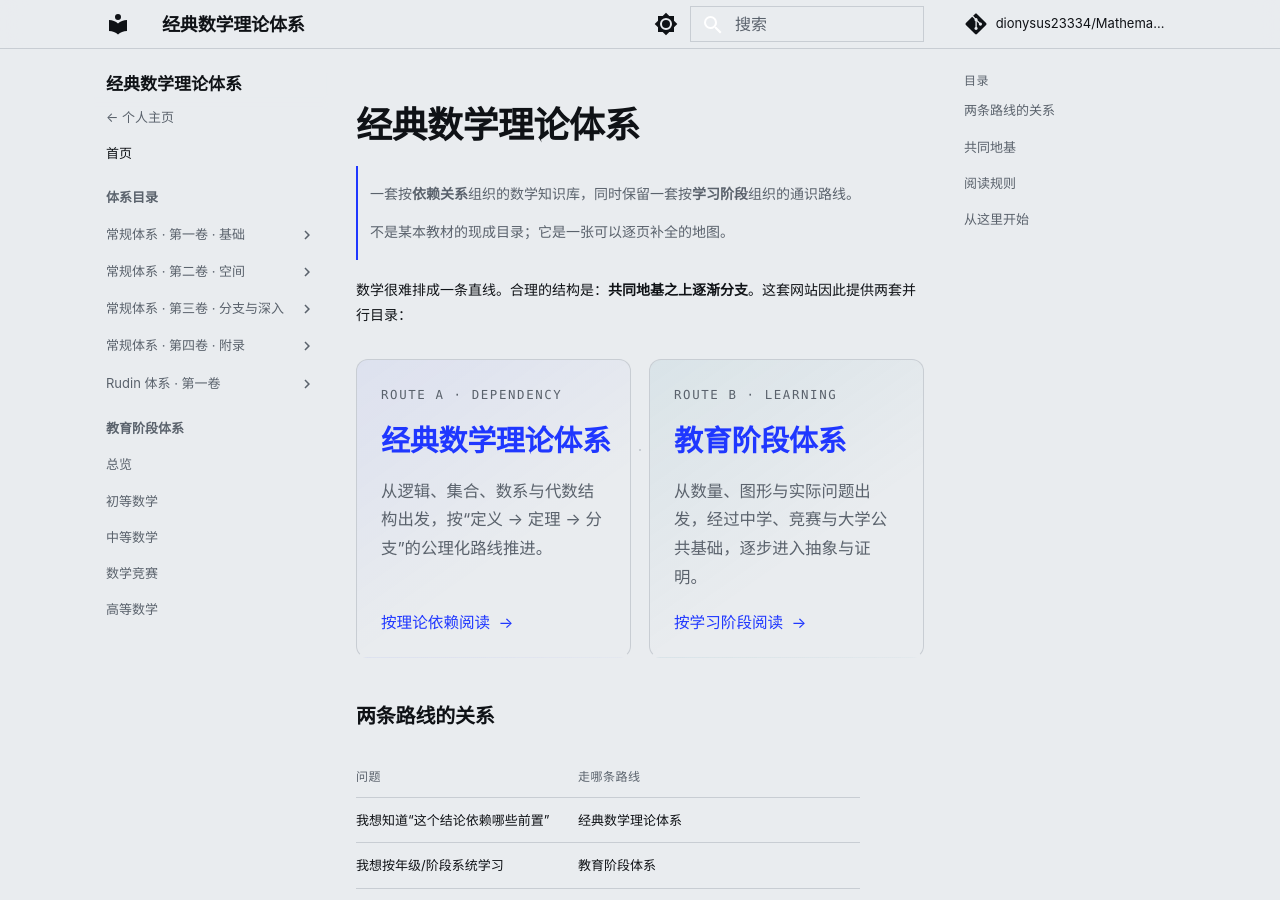
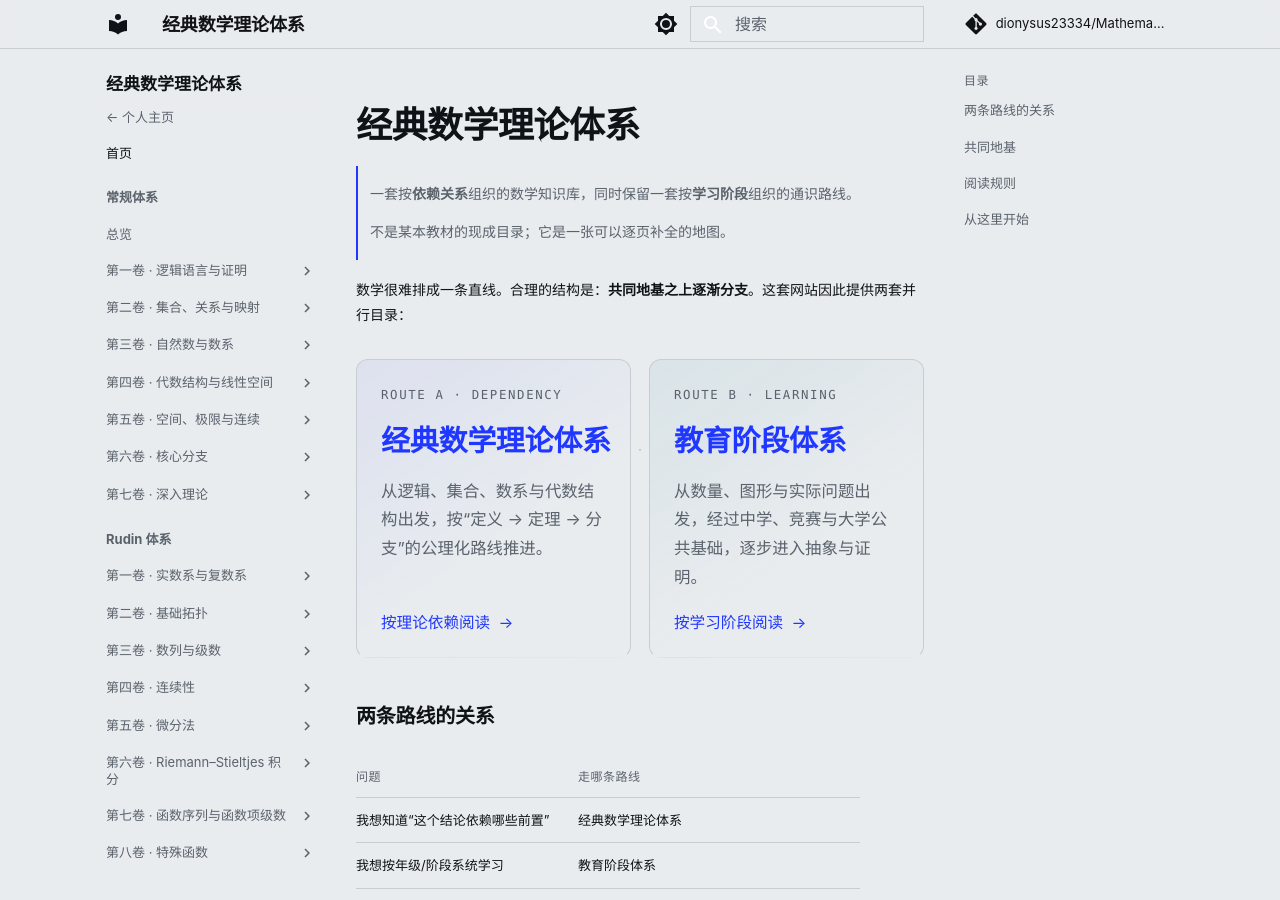
Before and after one commit to dionysus23334/Mathematics, an MkDocs documentation site: the page built from docs/index.md, in a window 1280 px wide and 900 px high. Built offline with MkDocs 1.6.1 and Material for MkDocs 9.7.7, drawn with Linux system fonts in a browser that asks for light colours; comment, search, counter and statistics services are not loaded.

Commit message:
Rebuild sidebar as seven regular volumes and eleven Rudin volumes

```diff
--- /dev/null
+++ b/docs/theory/rudin/02-basic-topology.md
@@ -0,0 +1,41 @@
+# 第 2 章 · 基础拓扑
+
+> **状态**：计划中。本页只列本章范围、关键定理与前置，**尚未展开证明**。
+>
+> **所属**：Rudin 体系 · 第二卷 · 基础拓扑
+> **出处**：Walter Rudin, *Principles of Mathematical Analysis*，第 2 章。
+
+## 前置
+
+- 常规体系第 1–5 卷（逻辑、集合、数系、代数、空间）；
+- 前序 Rudin 章节。
+
+## 本章范围
+
+度量空间、开集与闭集、紧致性、连通性、Cantor 集
+
+具体包括：
+
+- 度量空间、开球、开集与闭集
+- 聚点、闭包、相对拓扑
+- 紧致性、序列紧致、Heine–Borel
+- 连通性、连通分支
+- Cantor 集与完全集
+
+## 关键定理（待展开）
+
+- 紧致子集闭且有界；连续像紧致；紧集上连续函数取极值
+- 连通子集在连续映射下的像连通
+- Cantor 集是不可数、无处稠密的紧集
+
+> 这些定理目前只是目录级提示，不是本站已证明结论。展开时会补：定义、定理陈述、完整证明/暂缓说明、例子与检查点。
+
+## 与常规体系的接口
+
+- 常规体系第 5 卷：[空间、极限与连续](../05-spaces.md)
+- 证明状态：[证明状态与核心证明](../proofs.md)
+- Rudin 第 1 章：[实数系与复数系](01-real-complex.md)
+
+## 参考
+
+- Walter Rudin, *Principles of Mathematical Analysis*（中文版），对应章节。
--- /dev/null
+++ b/docs/theory/rudin/03-sequences-series.md
@@ -0,0 +1,41 @@
+# 第 3 章 · 数列与级数
+
+> **状态**：计划中。本页只列本章范围、关键定理与前置，**尚未展开证明**。
+>
+> **所属**：Rudin 体系 · 第三卷 · 数列与级数
+> **出处**：Walter Rudin, *Principles of Mathematical Analysis*，第 3 章。
+
+## 前置
+
+- 常规体系第 1–5 卷（逻辑、集合、数系、代数、空间）；
+- 前序 Rudin 章节。
+
+## 本章范围
+
+收敛、Cauchy、limsup/liminf、级数判别、幂级数
+
+具体包括：
+
+- 数列收敛与子列
+- Cauchy 列与完备性
+- 上极限、下极限
+- 正项级数、绝对收敛
+- 幂级数与收敛半径
+
+## 关键定理（待展开）
+
+- 单调有界定理；Bolzano–Weierstrass 定理
+- Cauchy 收敛准则
+- 比值/根值判别法；幂级数在收敛区间内闭一致收敛
+
+> 这些定理目前只是目录级提示，不是本站已证明结论。展开时会补：定义、定理陈述、完整证明/暂缓说明、例子与检查点。
+
+## 与常规体系的接口
+
+- 常规体系第 5 卷：[空间、极限与连续](../05-spaces.md)
+- 证明状态：[证明状态与核心证明](../proofs.md)
+- Rudin 第 1 章：[实数系与复数系](01-real-complex.md)
+
+## 参考
+
+- Walter Rudin, *Principles of Mathematical Analysis*（中文版），对应章节。
--- /dev/null
+++ b/docs/theory/rudin/04-continuity.md
@@ -0,0 +1,42 @@
+# 第 4 章 · 连续性
+
+> **状态**：计划中。本页只列本章范围、关键定理与前置，**尚未展开证明**。
+>
+> **所属**：Rudin 体系 · 第四卷 · 连续性
+> **出处**：Walter Rudin, *Principles of Mathematical Analysis*，第 4 章。
+
+## 前置
+
+- 常规体系第 1–5 卷（逻辑、集合、数系、代数、空间）；
+- 前序 Rudin 章节。
+
+## 本章范围
+
+函数极限、连续映射、紧致/连通上的性质、间断点、单调函数
+
+具体包括：
+
+- 函数极限与连续
+- 连续映射的局部/整体性质
+- 紧集与连通集上的连续函数
+- 间断点分类
+- 单调函数与反函数
+
+## 关键定理（待展开）
+
+- 连续映射保持紧致与连通
+- 紧集上连续函数一致连续
+- 介值定理、极值定理
+- 单调函数的间断点至多可数
+
+> 这些定理目前只是目录级提示，不是本站已证明结论。展开时会补：定义、定理陈述、完整证明/暂缓说明、例子与检查点。
+
+## 与常规体系的接口
+
+- 常规体系第 5 卷：[空间、极限与连续](../05-spaces.md)
+- 证明状态：[证明状态与核心证明](../proofs.md)
+- Rudin 第 1 章：[实数系与复数系](01-real-complex.md)
+
+## 参考
+
+- Walter Rudin, *Principles of Mathematical Analysis*（中文版），对应章节。
--- /dev/null
+++ b/docs/theory/rudin/05-differentiation.md
@@ -0,0 +1,41 @@
+# 第 5 章 · 微分法
+
+> **状态**：计划中。本页只列本章范围、关键定理与前置，**尚未展开证明**。
+>
+> **所属**：Rudin 体系 · 第五卷 · 微分法
+> **出处**：Walter Rudin, *Principles of Mathematical Analysis*，第 5 章。
+
+## 前置
+
+- 常规体系第 1–5 卷（逻辑、集合、数系、代数、空间）；
+- 前序 Rudin 章节。
+
+## 本章范围
+
+导数、中值定理、Taylor 展开、L’Hôpital 法则
+
+具体包括：
+
+- 导数与微分
+- 中值定理
+- 导数的连续性、Darboux 性质
+- Taylor 定理
+- L’Hôpital 法则
+
+## 关键定理（待展开）
+
+- Rolle 定理、Lagrange 中值定理、Cauchy 中值定理
+- 导函数具有介值性质（Darboux）
+- Taylor 公式与余项
+
+> 这些定理目前只是目录级提示，不是本站已证明结论。展开时会补：定义、定理陈述、完整证明/暂缓说明、例子与检查点。
+
+## 与常规体系的接口
+
+- 常规体系第 5 卷：[空间、极限与连续](../05-spaces.md)
+- 证明状态：[证明状态与核心证明](../proofs.md)
+- Rudin 第 1 章：[实数系与复数系](01-real-complex.md)
+
+## 参考
+
+- Walter Rudin, *Principles of Mathematical Analysis*（中文版），对应章节。
--- /dev/null
+++ b/docs/theory/rudin/06-riemann-stieltjes.md
@@ -0,0 +1,41 @@
+# 第 6 章 · Riemann–Stieltjes 积分
+
+> **状态**：计划中。本页只列本章范围、关键定理与前置，**尚未展开证明**。
+>
+> **所属**：Rudin 体系 · 第六卷 · Riemann–Stieltjes 积分
+> **出处**：Walter Rudin, *Principles of Mathematical Analysis*，第 6 章。
+
+## 前置
+
+- 常规体系第 1–5 卷（逻辑、集合、数系、代数、空间）；
+- 前序 Rudin 章节。
+
+## 本章范围
+
+积分定义、存在性、性质、分部积分、换元、可求长曲线
+
+具体包括：
+
+- Riemann–Stieltjes 积分定义
+- 可积性条件
+- 积分性质与估计
+- 分部积分与换元
+- 可求长曲线
+
+## 关键定理（待展开）
+
+- 连续函数关于有界变差函数可积
+- 积分线性性、单调性、绝对值估计
+- 分部积分公式；可求长曲线的长度表示
+
+> 这些定理目前只是目录级提示，不是本站已证明结论。展开时会补：定义、定理陈述、完整证明/暂缓说明、例子与检查点。
+
+## 与常规体系的接口
+
+- 常规体系第 5 卷：[空间、极限与连续](../05-spaces.md)
+- 证明状态：[证明状态与核心证明](../proofs.md)
+- Rudin 第 1 章：[实数系与复数系](01-real-complex.md)
+
+## 参考
+
+- Walter Rudin, *Principles of Mathematical Analysis*（中文版），对应章节。
--- /dev/null
+++ b/docs/theory/rudin/07-function-sequences.md
@@ -0,0 +1,41 @@
+# 第 7 章 · 函数序列与函数项级数
+
+> **状态**：计划中。本页只列本章范围、关键定理与前置，**尚未展开证明**。
+>
+> **所属**：Rudin 体系 · 第七卷 · 函数序列与函数项级数
+> **出处**：Walter Rudin, *Principles of Mathematical Analysis*，第 7 章。
+
+## 前置
+
+- 常规体系第 1–5 卷（逻辑、集合、数系、代数、空间）；
+- 前序 Rudin 章节。
+
+## 本章范围
+
+一致收敛、极限交换、等度连续、Stone–Weierstrass
+
+具体包括：
+
+- 逐点收敛与一致收敛
+- 一致收敛与极限交换
+- 函数项级数
+- 等度连续与 Arzelà–Ascoli
+- Stone–Weierstrass 定理
+
+## 关键定理（待展开）
+
+- 一致收敛保持连续、积分、极限
+- Arzelà–Ascoli 紧性准则
+- Stone–Weierstrass 稠密性
+
+> 这些定理目前只是目录级提示，不是本站已证明结论。展开时会补：定义、定理陈述、完整证明/暂缓说明、例子与检查点。
+
+## 与常规体系的接口
+
+- 常规体系第 5 卷：[空间、极限与连续](../05-spaces.md)
+- 证明状态：[证明状态与核心证明](../proofs.md)
+- Rudin 第 1 章：[实数系与复数系](01-real-complex.md)
+
+## 参考
+
+- Walter Rudin, *Principles of Mathematical Analysis*（中文版），对应章节。
--- /dev/null
+++ b/docs/theory/rudin/08-special-functions.md
@@ -0,0 +1,41 @@
+# 第 8 章 · 特殊函数
+
+> **状态**：计划中。本页只列本章范围、关键定理与前置，**尚未展开证明**。
+>
+> **所属**：Rudin 体系 · 第八卷 · 特殊函数
+> **出处**：Walter Rudin, *Principles of Mathematical Analysis*，第 8 章。
+
+## 前置
+
+- 常规体系第 1–5 卷（逻辑、集合、数系、代数、空间）；
+- 前序 Rudin 章节。
+
+## 本章范围
+
+幂级数、指数/对数、三角函数、Fourier 级数、Gamma 函数
+
+具体包括：
+
+- 幂级数与解析函数
+- 指数函数、对数函数
+- 三角函数与 Fourier 级数
+- Gamma 函数
+- Beta 函数与 Stirling 公式
+
+## 关键定理（待展开）
+
+- 指数函数的函数方程与级数表示
+- Fourier 级数的收敛性
+- Gamma 函数的递推与解析延拓
+
+> 这些定理目前只是目录级提示，不是本站已证明结论。展开时会补：定义、定理陈述、完整证明/暂缓说明、例子与检查点。
+
+## 与常规体系的接口
+
+- 常规体系第 5 卷：[空间、极限与连续](../05-spaces.md)
+- 证明状态：[证明状态与核心证明](../proofs.md)
+- Rudin 第 1 章：[实数系与复数系](01-real-complex.md)
+
+## 参考
+
+- Walter Rudin, *Principles of Mathematical Analysis*（中文版），对应章节。
--- /dev/null
+++ b/docs/theory/rudin/09-multivariable.md
@@ -0,0 +1,42 @@
+# 第 9 章 · 多元函数
+
+> **状态**：计划中。本页只列本章范围、关键定理与前置，**尚未展开证明**。
+>
+> **所属**：Rudin 体系 · 第九卷 · 多元函数
+> **出处**：Walter Rudin, *Principles of Mathematical Analysis*，第 9 章。
+
+## 前置
+
+- 常规体系第 1–5 卷（逻辑、集合、数系、代数、空间）；
+- 前序 Rudin 章节。
+
+## 本章范围
+
+线性变换、导数、压缩映射、反函数/隐函数定理
+
+具体包括：
+
+- 线性变换与矩阵
+- 多元函数的导数
+- 压缩映射原理
+- 反函数定理
+- 隐函数定理
+
+## 关键定理（待展开）
+
+- 压缩映射原理（完整证明见证明页）
+- 反函数定理
+- 隐函数定理
+- 秩定理
+
+> 这些定理目前只是目录级提示，不是本站已证明结论。展开时会补：定义、定理陈述、完整证明/暂缓说明、例子与检查点。
+
+## 与常规体系的接口
+
+- 常规体系第 5 卷：[空间、极限与连续](../05-spaces.md)
+- 证明状态：[证明状态与核心证明](../proofs.md)
+- Rudin 第 1 章：[实数系与复数系](01-real-complex.md)
+
+## 参考
+
+- Walter Rudin, *Principles of Mathematical Analysis*（中文版），对应章节。
--- /dev/null
+++ b/docs/theory/rudin/10-differential-forms.md
@@ -0,0 +1,41 @@
+# 第 10 章 · 微分形式的积分
+
+> **状态**：计划中。本页只列本章范围、关键定理与前置，**尚未展开证明**。
+>
+> **所属**：Rudin 体系 · 第十卷 · 微分形式的积分
+> **出处**：Walter Rudin, *Principles of Mathematical Analysis*，第 10 章。
+
+## 前置
+
+- 常规体系第 1–5 卷（逻辑、集合、数系、代数、空间）；
+- 前序 Rudin 章节。
+
+## 本章范围
+
+微分形式、单纯形、链、Stokes 定理
+
+具体包括：
+
+- 微分形式与外微分
+- 单纯形与链
+- 微分形式的积分
+- Stokes 定理
+- 闭形式与恰当形式
+
+## 关键定理（待展开）
+
+- Stokes 定理
+- Poincaré 引理
+- 闭形式/恰当形式的关系
+
+> 这些定理目前只是目录级提示，不是本站已证明结论。展开时会补：定义、定理陈述、完整证明/暂缓说明、例子与检查点。
+
+## 与常规体系的接口
+
+- 常规体系第 5 卷：[空间、极限与连续](../05-spaces.md)
+- 证明状态：[证明状态与核心证明](../proofs.md)
+- Rudin 第 1 章：[实数系与复数系](01-real-complex.md)
+
+## 参考
+
+- Walter Rudin, *Principles of Mathematical Analysis*（中文版），对应章节。
--- /dev/null
+++ b/docs/theory/rudin/11-lebesgue.md
@@ -0,0 +1,41 @@
+# 第 11 章 · Lebesgue 理论
+
+> **状态**：计划中。本页只列本章范围、关键定理与前置，**尚未展开证明**。
+>
+> **所属**：Rudin 体系 · 第十一卷 · Lebesgue 理论
+> **出处**：Walter Rudin, *Principles of Mathematical Analysis*，第 11 章。
+
+## 前置
+
+- 常规体系第 1–5 卷（逻辑、集合、数系、代数、空间）；
+- 前序 Rudin 章节。
+
+## 本章范围
+
+测度、可测函数、积分、收敛定理、L² 空间
+
+具体包括：
+
+- 集合函数与测度
+- 可测函数
+- Lebesgue 积分
+- MCT、Fatou、DCT
+- L² 空间与完备性
+
+## 关键定理（待展开）
+
+- 单调收敛定理、Fatou 引理、控制收敛定理
+- Lebesgue 积分与 Riemann 积分的关系
+- L² 是 Hilbert 空间
+
+> 这些定理目前只是目录级提示，不是本站已证明结论。展开时会补：定义、定理陈述、完整证明/暂缓说明、例子与检查点。
+
+## 与常规体系的接口
+
+- 常规体系第 5 卷：[空间、极限与连续](../05-spaces.md)
+- 证明状态：[证明状态与核心证明](../proofs.md)
+- Rudin 第 1 章：[实数系与复数系](01-real-complex.md)
+
+## 参考
+
+- Walter Rudin, *Principles of Mathematical Analysis*（中文版），对应章节。
--- a/mkdocs.yml
+++ b/mkdocs.yml
@@ -39,32 +39,57 @@ theme:
 nav:
   - ← 个人主页: https://dionysus23334.github.io/study-blogs/
   - 首页: index.md
-  - 体系目录:
-      - 常规体系 · 第一卷 · 基础:
-          - 总览: theory/index.md
-          - 1 · 逻辑语言与证明: theory/01-logic.md
-          - 2 · 集合、关系与映射: theory/02-sets.md
-          - 3 · 自然数与数系: theory/03-numbers.md
-          - 4 · 代数结构与线性空间: theory/04-algebra.md
-      - 常规体系 · 第二卷 · 空间:
-          - 5 · 空间、极限与连续: theory/05-spaces.md
-      - 常规体系 · 第三卷 · 分支与深入:
-          - 6 · 核心分支: theory/06-branches.md
-          - 7 · 深入理论: theory/07-advanced.md
-      - 常规体系 · 第四卷 · 附录:
-          - 学习规则: principles.md
-          - 证明状态与核心证明: theory/proofs.md
-          - 术语表: glossary.md
-          - 缩写与英文术语: abbreviations.md
-          - 来源与出处: sources.md
-      - Rudin 体系 · 第一卷:
-          - 第 1 章 · 实数系与复数系: theory/analysis.md
+  - 常规体系:
+      - 总览: theory/index.md
+      - 第一卷 · 逻辑语言与证明:
+          - 本章: theory/01-logic.md
+      - 第二卷 · 集合、关系与映射:
+          - 本章: theory/02-sets.md
+      - 第三卷 · 自然数与数系:
+          - 本章: theory/03-numbers.md
+      - 第四卷 · 代数结构与线性空间:
+          - 本章: theory/04-algebra.md
+      - 第五卷 · 空间、极限与连续:
+          - 本章: theory/05-spaces.md
+      - 第六卷 · 核心分支:
+          - 本章: theory/06-branches.md
+      - 第七卷 · 深入理论:
+          - 本章: theory/07-advanced.md
+  - Rudin 体系:
+      - 第一卷 · 实数系与复数系:
+          - 第 1 章 · 实数系与复数系: theory/rudin/01-real-complex.md
+      - 第二卷 · 基础拓扑:
+          - 第 2 章 · 基础拓扑: theory/rudin/02-basic-topology.md
+      - 第三卷 · 数列与级数:
+          - 第 3 章 · 数列与级数: theory/rudin/03-sequences-series.md
+      - 第四卷 · 连续性:
+          - 第 4 章 · 连续性: theory/rudin/04-continuity.md
+      - 第五卷 · 微分法:
+          - 第 5 章 · 微分法: theory/rudin/05-differentiation.md
+      - 第六卷 · Riemann–Stieltjes 积分:
+          - 第 6 章 · Riemann–Stieltjes 积分: theory/rudin/06-riemann-stieltjes.md
+      - 第七卷 · 函数序列与函数项级数:
+          - 第 7 章 · 函数序列与函数项级数: theory/rudin/07-function-sequences.md
+      - 第八卷 · 特殊函数:
+          - 第 8 章 · 特殊函数: theory/rudin/08-special-functions.md
+      - 第九卷 · 多元函数:
+          - 第 9 章 · 多元函数: theory/rudin/09-multivariable.md
+      - 第十卷 · 微分形式的积分:
+          - 第 10 章 · 微分形式的积分: theory/rudin/10-differential-forms.md
+      - 第十一卷 · Lebesgue 理论:
+          - 第 11 章 · Lebesgue 理论: theory/rudin/11-lebesgue.md
   - 教育阶段体系:
       - 总览: stages/index.md
       - 初等数学: stages/elementary.md
       - 中等数学: stages/secondary.md
       - 数学竞赛: stages/competition.md
       - 高等数学: stages/university.md
+  - 参考:
+      - 学习规则: principles.md
+      - 证明状态与核心证明: theory/proofs.md
+      - 术语表: glossary.md
+      - 缩写与英文术语: abbreviations.md
+      - 来源与出处: sources.md
 
 plugins:
   - search:
```
Also changed, not shown: docs/theory/index.md (+1 -1 lines), docs/theory/rudin/01-real-complex.md (renamed from docs/theory/analysis.md, +2 -2 lines).
